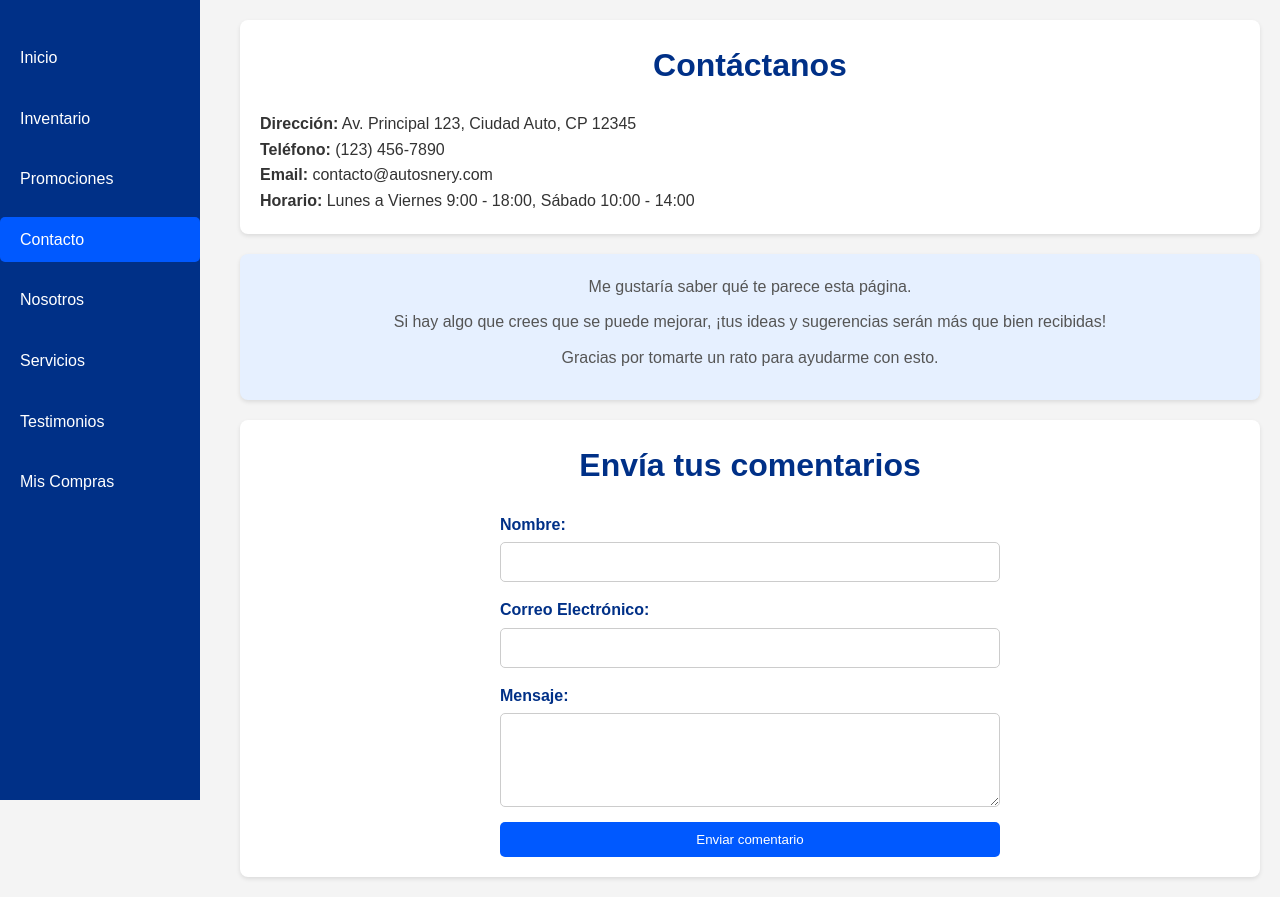
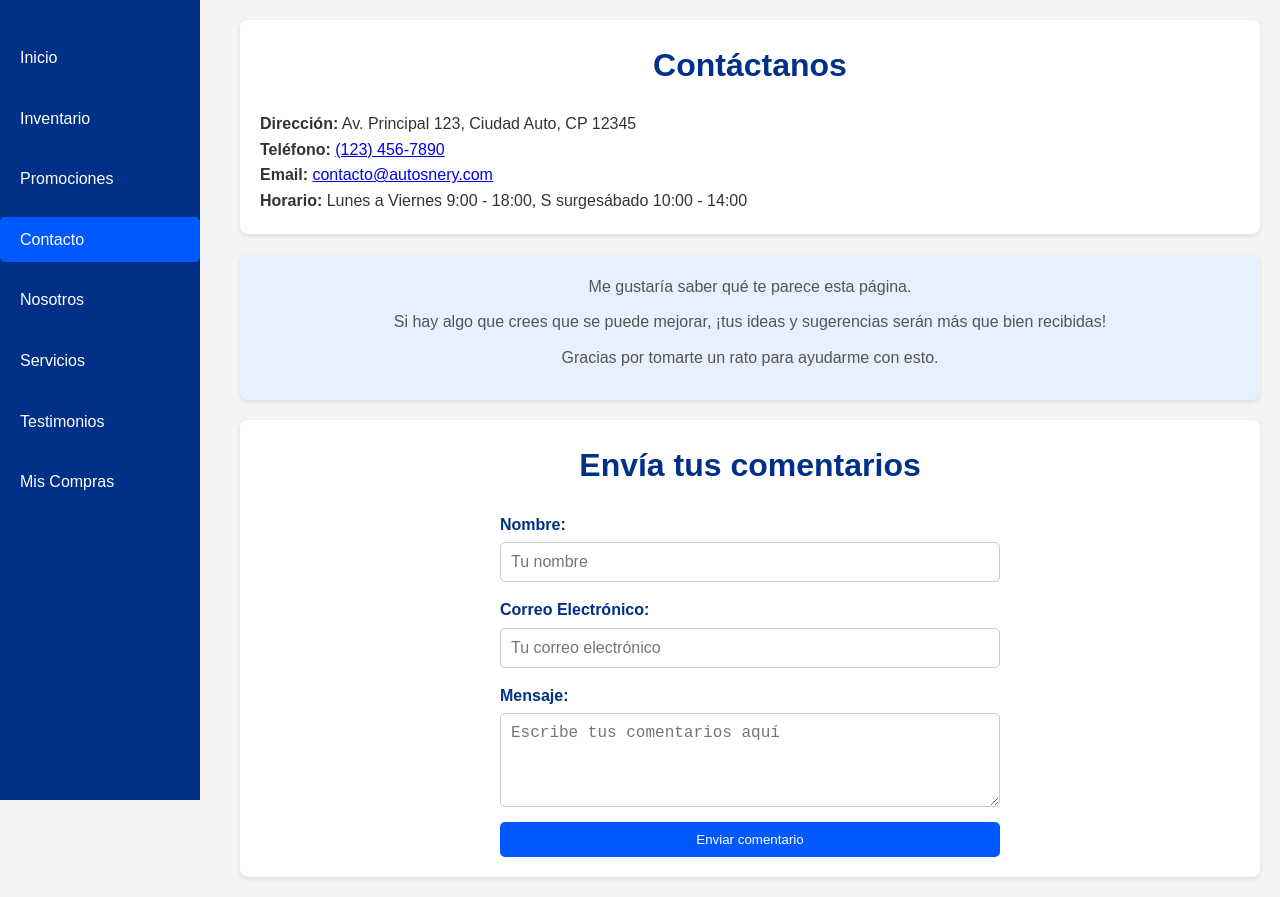
Before and after one commit to km896/ne, a plain HTML site: page contacto.html in a window 1280 px wide. Drawn offline with Linux system fonts and the light colour scheme.

Commit message:
Update contacto.html

```diff
--- a/contacto.html
+++ b/contacto.html
@@ -26,12 +26,12 @@
         </nav>
     </header>
     <main class="container">
-        <section class="section" aria-labelledby="contacto-title">
+        <section class="section contacto" aria-labelledby="contacto-title">
             <h1 id="contacto-title">Contáctanos</h1>
             <p><strong>Dirección:</strong> Av. Principal 123, Ciudad Auto, CP 12345</p>
-            <p><strong>Teléfono:</strong> (123) 456-7890</p>
-            <p><strong>Email:</strong> contacto@autosnery.com</p>
-            <p><strong>Horario:</strong> Lunes a Viernes 9:00 - 18:00, Sábado 10:00 - 14:00</p>
+            <p><strong>Teléfono:</strong> <a href="tel:+1234567890">(123) 456-7890</a></p>
+            <p><strong>Email:</strong> <a href="mailto:contacto@autosnery.com">contacto@autosnery.com</a></p>
+            <p><strong>Horario:</strong> Lunes a Viernes 9:00 - 18:00, S surgesábado 10:00 - 14:00</p>
         </section>
 
         <section class="hero" aria-labelledby="hero-title">
@@ -45,13 +45,13 @@
             <h1 id="formulario-title">Envía tus comentarios</h1>
             <form action="https://formsubmit.co/kevinmaldonadoavelino@gmail.com" method="POST">
                 <label for="name">Nombre:</label>
-                <input type="text" id="name" name="name" required/>
+                <input type="text" id="name" name="name" required placeholder="Tu nombre"/>
 
                 <label for="email">Correo Electrónico:</label>
-                <input type="email" id="email" name="email" required/>
+                <input type="email" id="email" name="email" required placeholder="Tu correo electrónico"/>
 
                 <label for="message">Mensaje:</label>
-                <textarea id="message" name="message" rows="4" required></textarea>
+                <textarea id="message" name="message" rows="4" required placeholder="Escribe tus comentarios aquí"></textarea>
 
                 <input type="hidden" name="_subject" value="Nuevo comentario" />
                 <input type="hidden" name="_next" value="https://km896.github.io/ne/contacto.html" />
```
